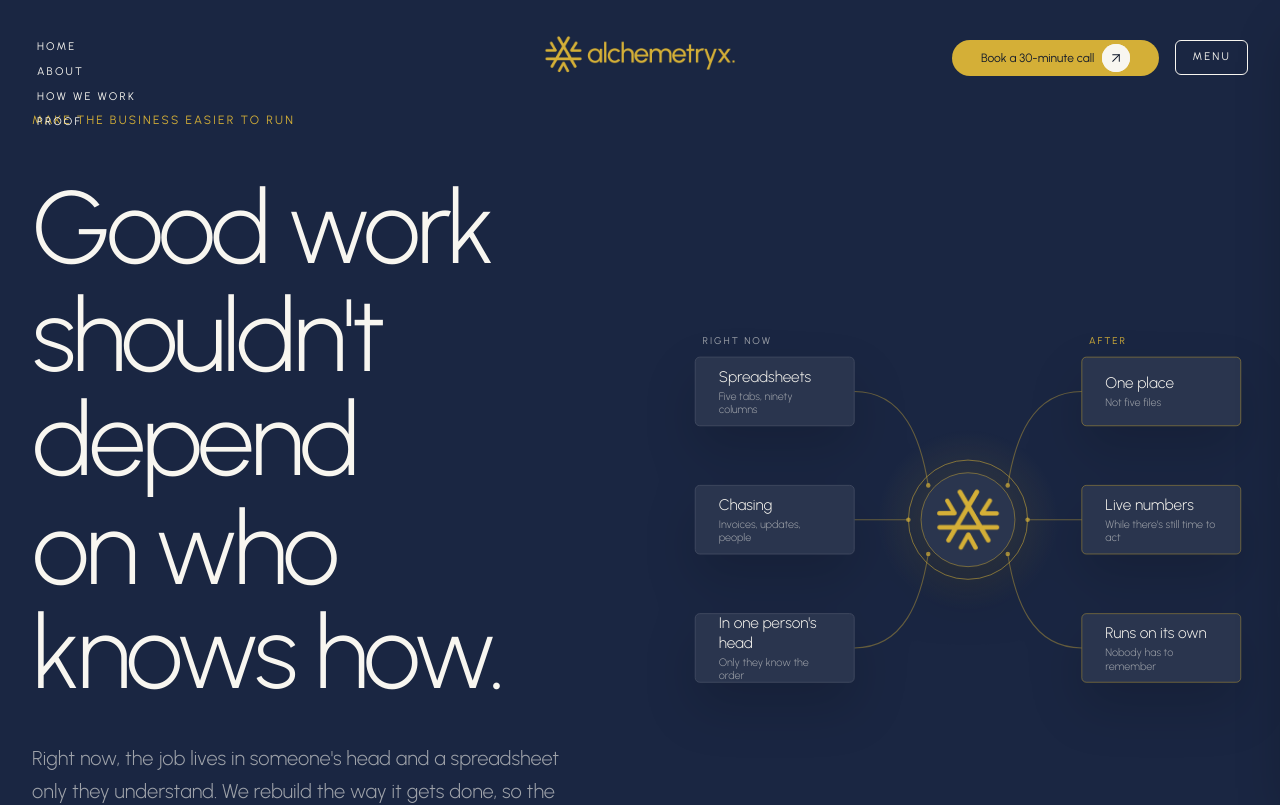
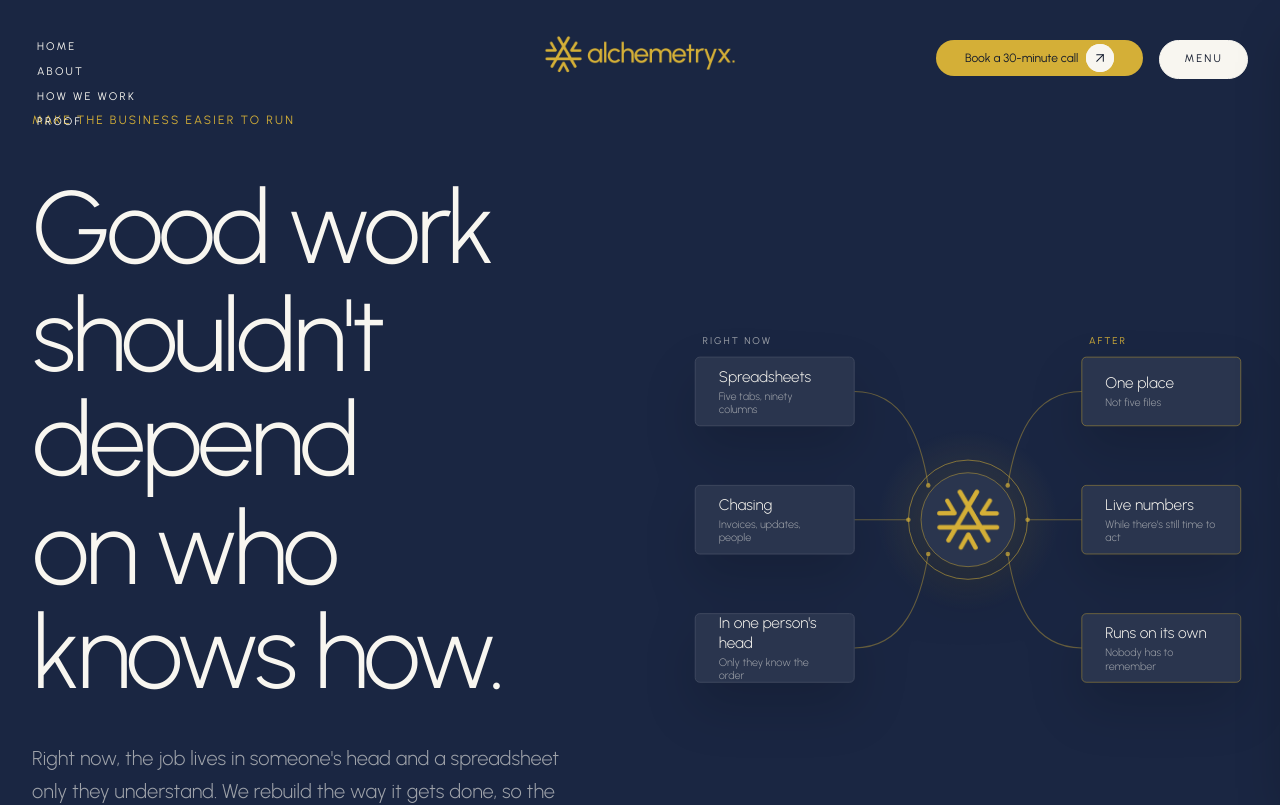
Before and after one commit to ashok-1986/alchemetryx-main, a Next.js app: page / in a window 1280 px wide. Shown: the top 805 px of the page. Built offline with nearby package versions, Linux system fonts and the light colour scheme.

Commit message:
chore: edge-to-edge layout, inverted nav menu, gsap text fix

```diff
--- a/components/sections/gold-statement.tsx
+++ b/components/sections/gold-statement.tsx
@@ -27,18 +27,20 @@ export function GoldStatement() {
   useGSAP(() => {
     if (!sectionRef.current) return;
     const mm = gsap.matchMedia();
+    const triggerEl = sectionRef.current.closest("section") || sectionRef.current;
 
     mm.add("(prefers-reduced-motion: no-preference)", () => {
       mm.add("(min-width: 768px)", () => {
         // Pinned word-by-word reveal — desktop only
         gsap.fromTo(
           wordsRef.current,
-          { opacity: 0.25 },
+          { opacity: 0, y: 15 },
           {
             opacity: 1,
-            stagger: 0.05,
+            y: 0,
+            stagger: 0.1,
             scrollTrigger: {
-              trigger: sectionRef.current,
+              trigger: triggerEl,
               start: "top top",
               end: "+=60%",
               pin: true,
@@ -54,7 +56,7 @@ export function GoldStatement() {
             y: 20,
             duration: 1,
             scrollTrigger: {
-              trigger: sectionRef.current,
+              trigger: triggerEl,
               start: "top 70%",
               toggleActions: "play none none none",
             },
--- a/components/ui/split-navigation.tsx
+++ b/components/ui/split-navigation.tsx
@@ -95,11 +95,10 @@ export function SplitNavigation() {
               </CircleExpandButton>
             </div>
 
-            {/* Menu Toggle Button: Outline style as per reference image */}
             <button
               onClick={() => setMenuOpen(!menuOpen)}
-              className="relative z-[60] flex items-center justify-center px-4 py-2 border border-[var(--color-pearl)] mix-blend-difference text-[var(--color-pearl)] text-[11px] font-normal uppercase tracking-[0.2em] hover:bg-[var(--color-pearl)] hover:text-[var(--color-ink)] transition-colors rounded-sm"
-              style={{ mixBlendMode: menuOpen ? "normal" : "difference", borderColor: menuOpen ? "var(--color-pearl)" : "", color: menuOpen ? "var(--color-pearl)" : "" }}
+              className="relative z-[60] flex items-center justify-center px-6 py-2.5 bg-[var(--color-pearl)] text-[var(--color-ink)] border border-[var(--color-pearl)] mix-blend-difference text-[11px] font-normal uppercase tracking-[0.2em] transition-colors rounded-full hover:bg-transparent hover:text-[var(--color-pearl)]"
+              style={{ mixBlendMode: menuOpen ? "normal" : "difference", borderColor: menuOpen ? "transparent" : "", backgroundColor: menuOpen ? "transparent" : "", color: menuOpen ? "var(--color-pearl)" : "" }}
               aria-expanded={menuOpen}
               aria-controls="mega-menu-panel"
               aria-label={menuOpen ? "Close menu" : "Open menu"}
```
